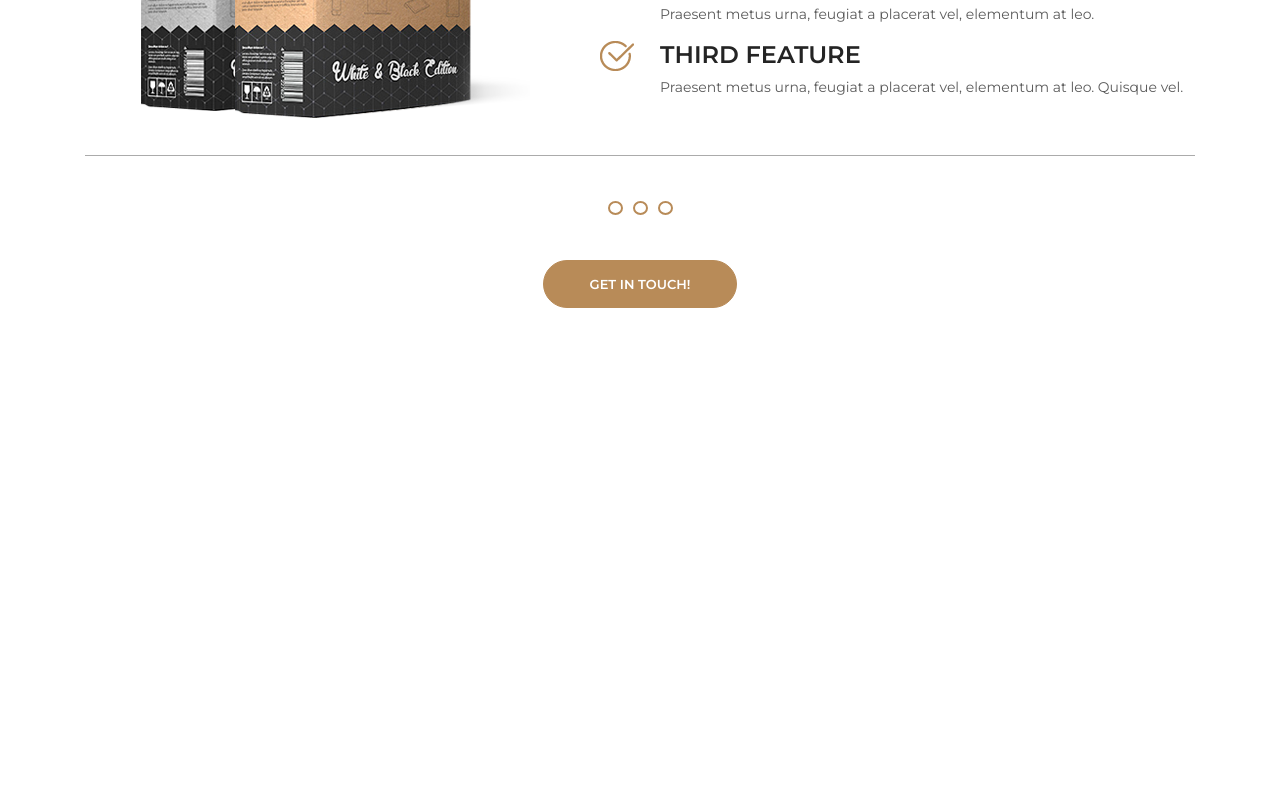
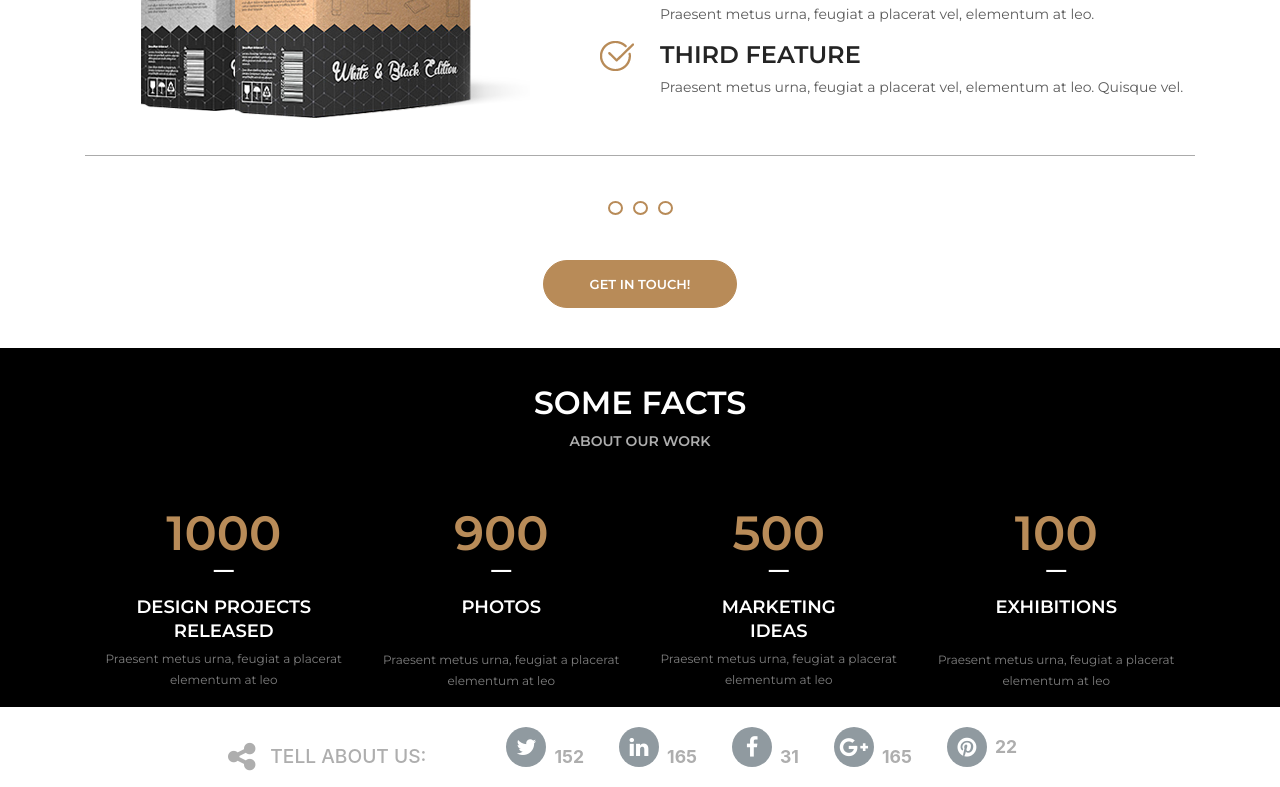
Before and after one commit to Teyreach/Awax, a website: page index.html in a window 1280 px wide. Shown: the part 5149-5936 px from the top of the page. Before the commit the page ends 5497 px from the top, so only its background shows below. Drawn offline with nearby package versions, Linux system fonts and the light colour scheme.

Commit message:
update v5

```diff
--- a/index.html
+++ b/index.html
@@ -521,6 +521,74 @@ a placerat elementum at leo. </p>
       </div>
    </div>
  </section>
+ <!--FACTS-->
+ <section>
+   <div class="container-fluid bg-1">
+     <div class="container">
+     <div class="marg-1">
+   <h1 class="title-3">Some Facts</h1>
+   <h2 class="title-4">about our work</h2>
+   </div>
+   <div class="container">
+     <div class="row">
+       <div class="col-md-3">
+         <h1 class="numbers">1000</h1>
+          <p class="line">—</p>
+         <p class="tit-1">DESIGN projects Released</p>
+       <p class="para-2">Praesent metus urna, feugiat
+a placerat elementum at leo</p>
+       </div>
+       <div class="col-md-3">
+         <h1 class="numbers">900</h1>
+          <p class="line">—</p>
+         <p class="tit-1">PHOTOS</p>
+       <p class="para-1">Praesent metus urna, feugiat
+a placerat elementum at leo</p>
+       </div>
+       <div class="col-md-3">
+         <h1 class="numbers">500</h1>
+          <p class="line">—</p>
+         <p class="tit-1">MARKETING </p><p class="tit-3">IDEAS</p>
+       <p class="para-2">Praesent metus urna, feugiat
+a placerat elementum at leo</p>
+       </div>
+       <div class="col-md-3">
+         <h1 class="numbers">100</h1>
+         <p class="line">—</p>
+         <p class="tit-1">EXHIBITIONS</p>
+       <p class="para-1">Praesent metus urna, feugiat
+a placerat elementum at leo</p>
+       </div>
+     </div>
+   </div>
+</section>
+<!--SHARE-->
+<section class="share-sec">
+<div class="flex-container justify-center align-center">
+            <i class="fa fa-share-alt fa-2x" aria-hidden="true"></i>
+            <h4 class="share">tell about us:</h4>
+            <div class="icon-container social flex-container justify-center align-center">
+               <i class="fa fa-lg fa-twitter"></i>
+            </div>
+            <span class="number-1">152</span>
+            <div class="icon-container social flex-container justify-center align-center">
+               <i class="fa fa-lg fa-linkedin"></i>
+            </div>
+            <span class="number-1">165</span>
+            <div class="icon-container social flex-container justify-center align-center">
+               <i class="fa fa-lg fa-facebook"></i>
+            </div>
+            <span class="number-1">31</span>
+            <div class="icon-container social flex-container justify-center align-center">
+               <i class="fa fa-lg fa-google-plus"></i>
+            </div>
+            <span class="number-1">165</span>
+            <div class="social flex-container justify-center align-center">
+            <i class="fa fa-lg fa-pinterest"></i>
+            <span class="number-1">22</span>
+         </div>
+</section>
+
 
 </body>
 </html>
--- a/sass/style.scss
+++ b/sass/style.scss
@@ -602,3 +602,45 @@ line-height: 13px;
   color: #ffffff;
   margin-bottom: 40px;
 }
+// FACTS -------------------------------------------------------------
+.line{
+  font-size: 20px;
+  font-weight: 600;
+  color: #ffffff;
+  margin: 0;
+}
+.numbers{
+  color: #b88b58;
+font-family: Montserrat;
+font-size: 48px;
+font-weight: 700;
+line-height: 28px;
+}
+.para-1{
+  color: #7e7e7e;
+font-family: Montserrat;
+font-size: 12px;
+font-weight: 300;
+line-height: 21px;
+padding-top: 30px;
+}
+.para-2{
+  color: #7e7e7e;
+font-family: Montserrat;
+font-size: 12px;
+font-weight: 300;
+line-height: 21px;
+padding-top: 5px;
+
+}
+.tit-3{
+  color: #ffffff;
+  font-family: Montserrat;
+  font-size: 18px;
+  font-weight: 800;
+  line-height: 24px;
+  text-transform: uppercase;
+  padding: 0;
+  margin: 0;
+
+}
```
Also changed, not shown: css/style.css, css/style.prefixed.css, 1 other file.
